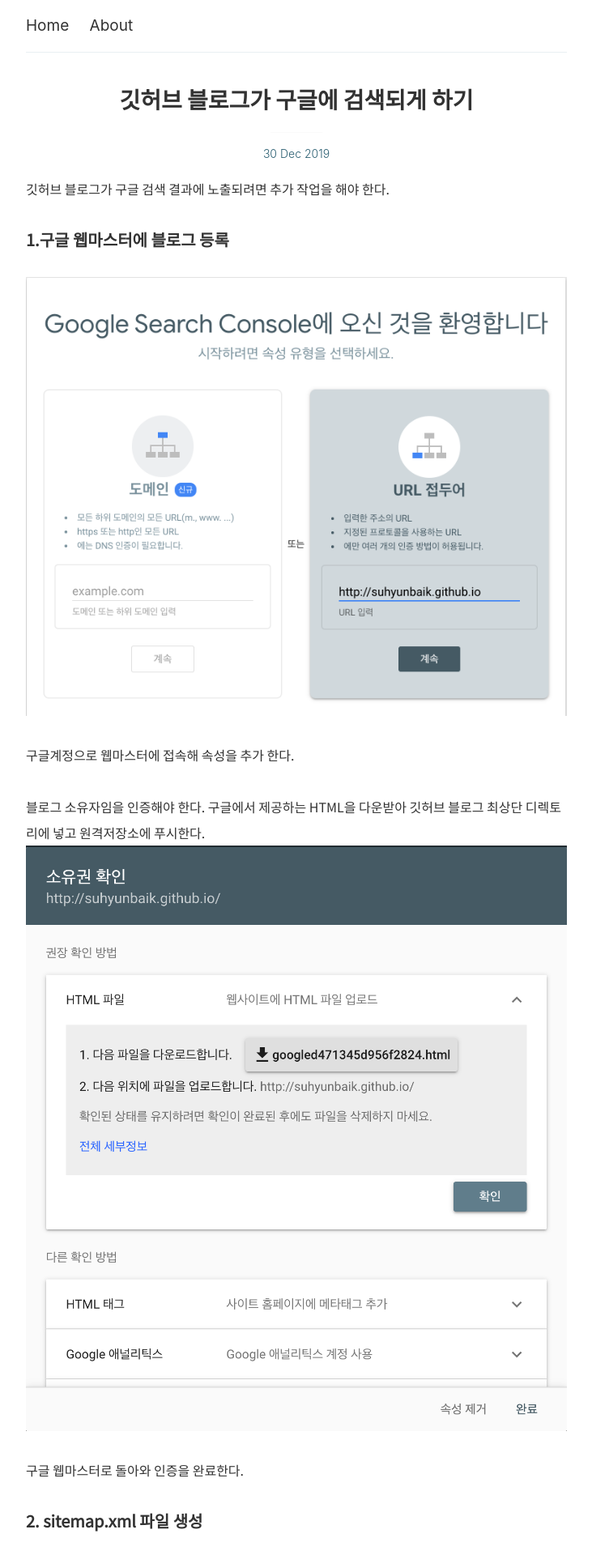
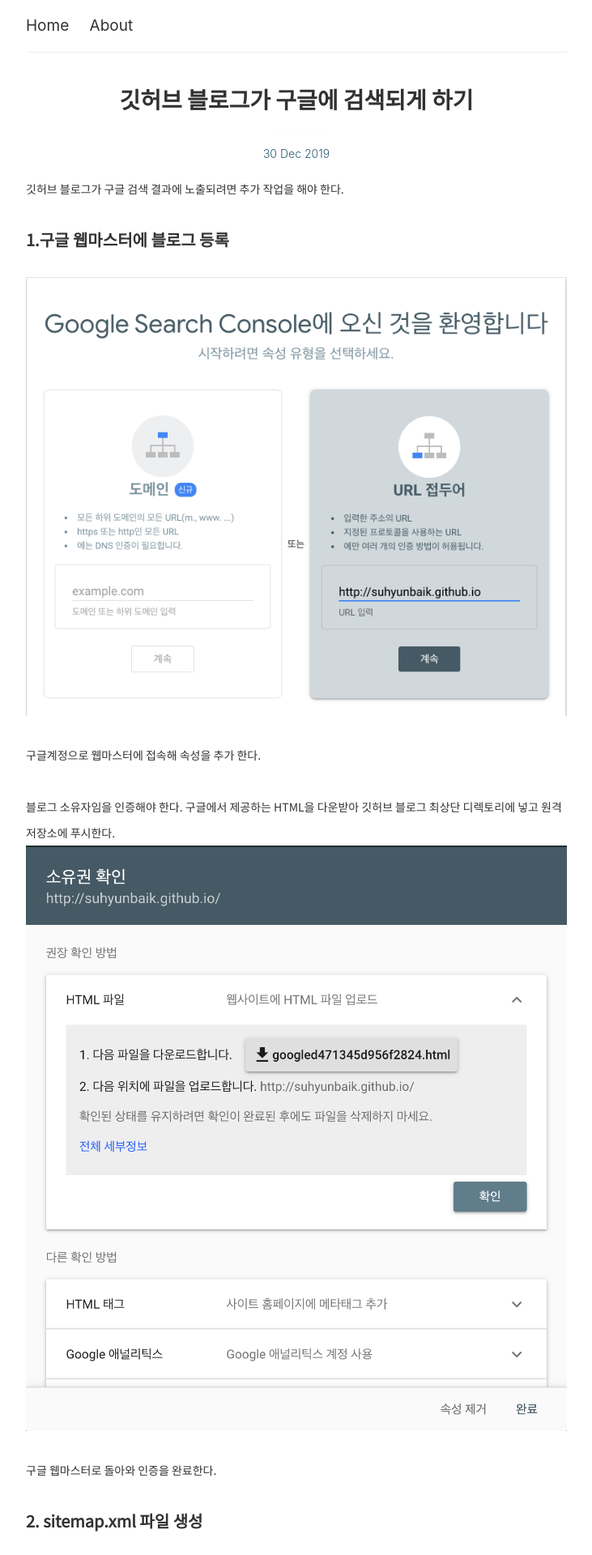
Before and after one commit to suhyunbaik/suhyunbaik.github.io, a Jekyll site: the page built from _posts/2019-12-30-github-and-google.md, in a window 1280 px wide. Shown: the top 1920 px of the page at 81% size, without its empty margins (274-1005 px from the left). Built offline with Jekyll 4.4.1, drawn with Linux system fonts in a browser that asks for light colours.

```diff
--- a/_sass/components/_content.scss
+++ b/_sass/components/_content.scss
@@ -3,7 +3,7 @@
 \*------------------------------------*/
 
 .c-content {
-    font-size: $font-size-medium;
+    font-size: $font-size-small;
     font-family: $noto-font;
   a:not(.c-btn) {
     text-decoration: underline;
```
